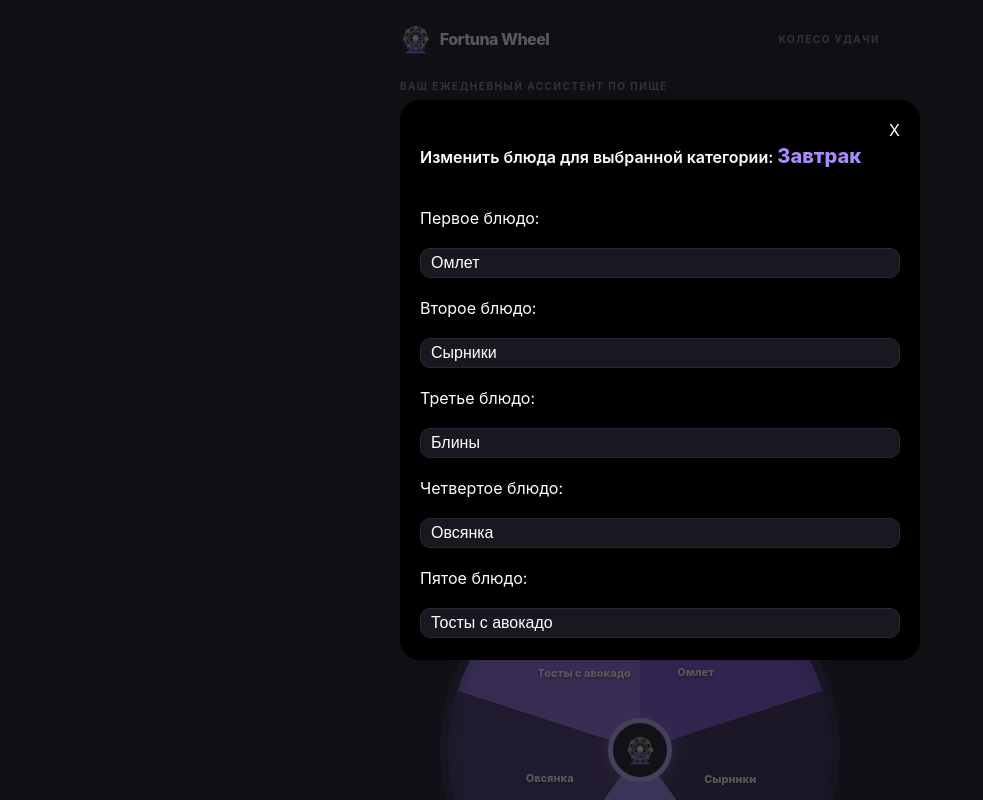
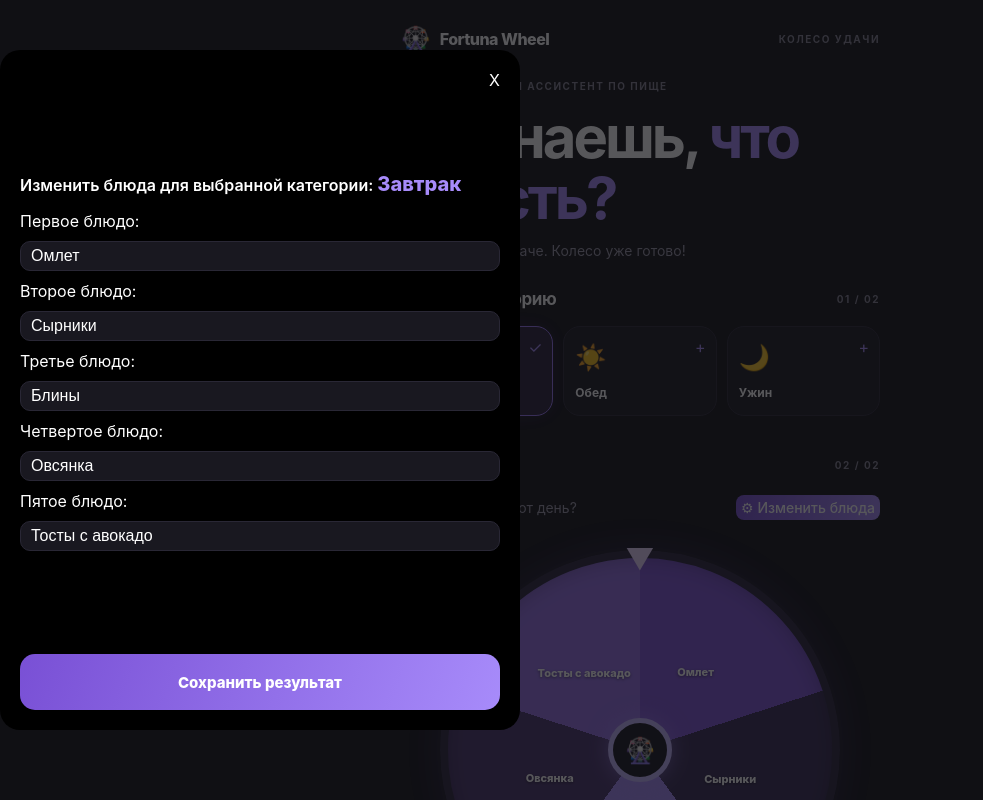
Before and after one commit to m1rxcle/fortuna-wheel-bot, a React (Vite) app in the folder client/: page / in a window 1280 px wide. Both pictures are taken after a click on the button "⚙ Изменить блюда". Shown: the top 800 px of the page, without its empty margins (0-983 px from the left). Built offline with nearby package versions, Linux system fonts and the light colour scheme; what @tma.js/sdk would draw is missing.

Commit message:
feat: Изменил размер модального окна

```diff
--- a/client/src/App.css
+++ b/client/src/App.css
@@ -311,15 +311,16 @@
 .modal-container {
 	position: fixed;
 	top: 0;
+	left: 0;
+	margin: 50px auto;
 	display: flex;
 	flex-direction: column;
 	justify-content: space-between;
 	gap: 20px;
 	z-index: 10;
 	max-width: 520px;
-	margin: 100px auto;
 	width: 100%;
-	height: 70%;
+	height: 85%;
 	border-radius: 20px;
 	overflow: scroll;
 	scrollbar-width: none;
@@ -339,7 +340,7 @@
 .modal-header-title {
 	font-size: 16px;
 	font-weight: 600;
-	margin-bottom: 20px;
+	margin-bottom: 5px;
 }
 
 .modal-category-span {
@@ -360,7 +361,7 @@
 .modal-body-container {
 	display: flex;
 	flex-direction: column;
-	gap: 20px;
+	gap: 10px;
 }
 
 .modal-body-container input {
@@ -379,17 +380,13 @@
 .modal-body-item {
 	display: flex;
 	flex-direction: column;
-	gap: 20px;
+	gap: 10px;
 }
 
 .modal-save-button {
-	display: flex;
-	align-items: center;
-	justify-content: center;
-	gap: 12px;
 	width: 100%;
 	min-height: 56px;
-	margin-top: 17px;
+	margin-top: 5px;
 	color: white;
 	background: linear-gradient(110deg, #7950d5, #a78bfa);
 	border: 0;
```
